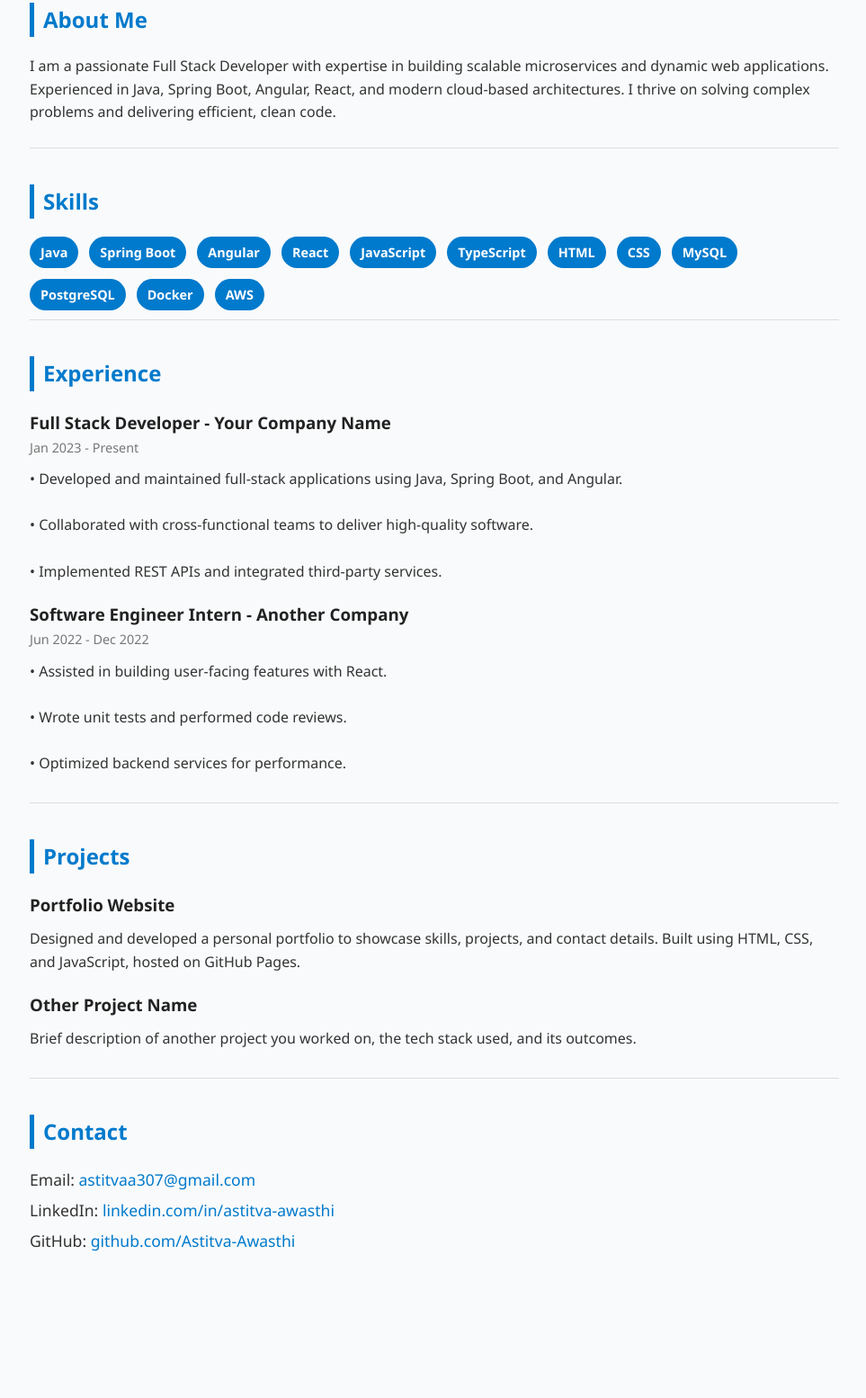
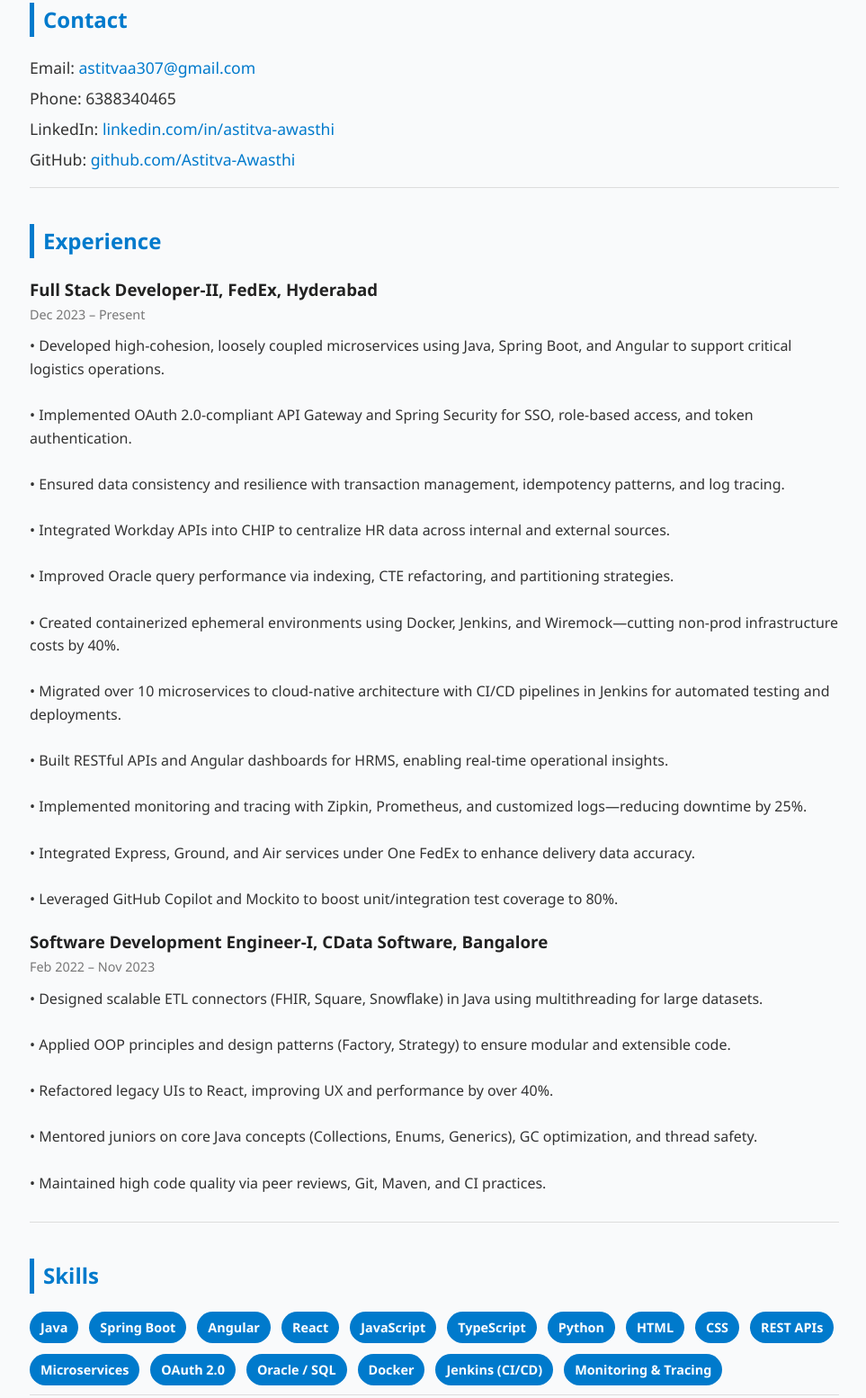
Before and after one commit to Astitva-Awasthi/Astitva-Awasthi.github.io, a plain HTML site: page index.html in a window 1280 px wide. Shown: the part 302-1856 px from the top of the page at 90% size, without its empty margins (157-1120 px from the left). Before the commit the page ends 1771 px from the top, so only its background shows below. Drawn offline with Linux system fonts and the light colour scheme.

Commit message:
Updated portfolio website

```diff
--- a/index.html
+++ b/index.html
@@ -3,113 +3,32 @@
 <head>
   <meta charset="UTF-8" />
   <meta name="viewport" content="width=device-width, initial-scale=1" />
-    <title>Astitva Awasthi - Full Stack Developer</title>
+  <title>Astitva Awasthi – Full Stack Developer</title>
   <style>
-        body {
-            margin: 0;
-            font-family: 'Segoe UI', Tahoma, Geneva, Verdana, sans-serif;
-            background: #f9fafb;
-            color: #333;
-            line-height: 1.6;
-        }
-        a {
-            color: #007acc;
-            text-decoration: none;
-        }
-        a:hover {
-            text-decoration: underline;
-        }
-        .container {
-            max-width: 900px;
-            margin: auto;
-            padding: 20px;
-        }
-        header {
-            text-align: center;
-            padding: 40px 20px 20px 20px;
-        }
-        header img {
-            width: 140px;
-            height: 140px;
-            border-radius: 50%;
-            box-shadow: 0 3px 15px rgba(0,0,0,0.1);
-            margin-bottom: 16px;
-        }
-        header h1 {
-            margin: 0;
-            font-size: 2.8rem;
-            color: #222;
-        }
-        header p {
-            font-size: 1.2rem;
-            margin: 5px 0 10px;
-            color: #555;
-        }
-        .social-links a {
-            margin: 0 10px;
-            font-weight: bold;
-        }
-        section {
-            margin: 40px 0;
-            padding-bottom: 10px;
-            border-bottom: 1px solid #ddd;
-        }
-        section:last-child {
-            border: none;
-        }
-        section h2 {
-            border-left: 5px solid #007acc;
-            padding-left: 10px;
-            margin-bottom: 20px;
-            color: #007acc;
-        }
-        ul {
-            list-style-type: none;
-            padding-left: 0;
-        }
-        ul li {
-            margin-bottom: 10px;
-        }
-        .skills-list {
-            display: flex;
-            flex-wrap: wrap;
-            gap: 12px;
-        }
-        .skills-list div {
-            background: #007acc;
-            color: white;
-            padding: 6px 12px;
-            border-radius: 20px;
-            font-weight: 600;
-            font-size: 0.9rem;
-        }
-        .item {
-            margin-bottom: 20px;
-        }
-        .item h3 {
-            margin: 0;
-            color: #222;
-        }
-        .item .date {
-            font-size: 0.9rem;
-            color: #777;
-        }
-        .item p {
-            margin: 10px 0 0 0;
-            white-space: pre-line;
-        }
-        .contact-info {
-            font-size: 1.1rem;
-            margin-top: 10px;
-        }
-        .contact-info span {
-            display: block;
-            margin: 6px 0;
-        }
+    /* Keeping your original styling here… */
+    body { margin:0; font-family: 'Segoe UI', Tahoma, Geneva, Verdana, sans-serif; background:#f9fafb; color:#333; line-height:1.6; }
+    a { color:#007acc; text-decoration:none; }
+    a:hover { text-decoration:underline; }
+    .container { max-width:900px; margin:auto; padding:20px; }
+    header { text-align:center; padding:40px 20px 20px; }
+    header img { width:140px; height:140px; border-radius:50%; box-shadow:0 3px 15px rgba(0,0,0,0.1); margin-bottom:16px; }
+    header h1 { margin:0; font-size:2.8rem; color:#222; }
+    header p { font-size:1.2rem; margin:5px 0 10px; color:#555; }
+    .social-links a { margin: 0 10px; font-weight:bold; }
+    section { margin:40px 0; padding-bottom:10px; border-bottom:1px solid #ddd; }
+    section:last-child { border:none; }
+    section h2 { border-left:5px solid #007acc; padding-left:10px; margin-bottom:20px; color:#007acc; }
+    .skills-list { display:flex; flex-wrap:wrap; gap:12px; }
+    .skills-list div { background:#007acc; color:white; padding:6px 12px; border-radius:20px; font-weight:600; font-size:0.9rem; }
+    .item { margin-bottom:20px; }
+    .item h3 { margin:0; color:#222; }
+    .item .date { font-size:0.9rem; color:#777; }
+    .item p { margin:10px 0 0; white-space:pre-line; }
+    .contact-info { font-size:1.1rem; margin-top:10px; }
+    .contact-info span { display:block; margin:6px 0; }
   </style>
 </head>
 <body>
-
   <div class="container">
     <header>
       <img src="PIC.jpg" alt="Astitva Awasthi portrait" />
@@ -122,68 +41,56 @@
       </div>
     </header>
 
-        <section id="about">
-            <h2>About Me</h2>
-            <p>I am a passionate Full Stack Developer with expertise in building scalable microservices and dynamic web applications. Experienced in Java, Spring Boot, Angular, React, and modern cloud-based architectures. I thrive on solving complex problems and delivering efficient, clean code.</p>
-        </section>
-
-        <section id="skills">
-            <h2>Skills</h2>
-            <div class="skills-list">
-                <div>Java</div>
-                <div>Spring Boot</div>
-                <div>Angular</div>
-                <div>React</div>
-                <div>JavaScript</div>
-                <div>TypeScript</div>
-                <div>HTML</div>
-                <div>CSS</div>
-                <div>MySQL</div>
-                <div>PostgreSQL</div>
-                <div>Docker</div>
-                <div>AWS</div>
+    <section id="contact">
+      <h2>Contact</h2>
+      <div class="contact-info">
+        <span>Email: <a href="mailto:astitvaa307@gmail.com">astitvaa307@gmail.com</a></span>
+        <span>Phone: 6388340465</span>
+        <span>LinkedIn: <a href="https://linkedin.com/in/astitva-awasthi" target="_blank">linkedin.com/in/astitva-awasthi</a></span>
+        <span>GitHub: <a href="https://github.com/Astitva-Awasthi" target="_blank">github.com/Astitva-Awasthi</a></span>
       </div>
     </section>
 
     <section id="experience">
       <h2>Experience</h2>
       <div class="item">
-                <h3>Full Stack Developer - Your Company Name</h3>
-                <span class="date">Jan 2023 - Present</span>
-                <p>• Developed and maintained full-stack applications using Java, Spring Boot, and Angular.<br>
-                   • Collaborated with cross-functional teams to deliver high-quality software.<br>
-                   • Implemented REST APIs and integrated third-party services.</p>
+        <h3>Full Stack Developer-II, FedEx, Hyderabad</h3>
+        <span class="date">Dec 2023 – Present</span>
+        <p>• Developed high-cohesion, loosely coupled microservices using Java, Spring Boot, and Angular to support critical logistics operations.<br>
+           • Implemented OAuth 2.0-compliant API Gateway and Spring Security for SSO, role-based access, and token authentication.<br>
+           • Ensured data consistency and resilience with transaction management, idempotency patterns, and log tracing.<br>
+           • Integrated Workday APIs into CHIP to centralize HR data across internal and external sources.<br>
+           • Improved Oracle query performance via indexing, CTE refactoring, and partitioning strategies.<br>
+           • Created containerized ephemeral environments using Docker, Jenkins, and Wiremock—cutting non-prod infrastructure costs by 40%.<br>
+           • Migrated over 10 microservices to cloud-native architecture with CI/CD pipelines in Jenkins for automated testing and deployments.<br>
+           • Built RESTful APIs and Angular dashboards for HRMS, enabling real-time operational insights.<br>
+           • Implemented monitoring and tracing with Zipkin, Prometheus, and customized logs—reducing downtime by 25%.<br>
+           • Integrated Express, Ground, and Air services under One FedEx to enhance delivery data accuracy.<br>
+           • Leveraged GitHub Copilot and Mockito to boost unit/integration test coverage to 80%.</p>
       </div>
       <div class="item">
-                <h3>Software Engineer Intern - Another Company</h3>
-                <span class="date">Jun 2022 - Dec 2022</span>
-                <p>• Assisted in building user-facing features with React.<br>
-                   • Wrote unit tests and performed code reviews.<br>
-                   • Optimized backend services for performance.</p>
+        <h3>Software Development Engineer-I, CData Software, Bangalore</h3>
+        <span class="date">Feb 2022 – Nov 2023</span>
+        <p>• Designed scalable ETL connectors (FHIR, Square, Snowflake) in Java using multithreading for large datasets.<br>
+           • Applied OOP principles and design patterns (Factory, Strategy) to ensure modular and extensible code.<br>
+           • Refactored legacy UIs to React, improving UX and performance by over 40%.<br>
+           • Mentored juniors on core Java concepts (Collections, Enums, Generics), GC optimization, and thread safety.<br>
+           • Maintained high code quality via peer reviews, Git, Maven, and CI practices.</p>
       </div>
     </section>
 
-        <section id="projects">
-            <h2>Projects</h2>
-            <div class="item">
-                <h3>Portfolio Website</h3>
-                <p>Designed and developed a personal portfolio to showcase skills, projects, and contact details. Built using HTML, CSS, and JavaScript, hosted on GitHub Pages.</p>
-            </div>
-            <div class="item">
-                <h3>Other Project Name</h3>
-                <p>Brief description of another project you worked on, the tech stack used, and its outcomes.</p>
+    <section id="skills">
+      <h2>Skills</h2>
+      <div class="skills-list">
+        <div>Java</div><div>Spring Boot</div><div>Angular</div><div>React</div>
+        <div>JavaScript</div><div>TypeScript</div><div>Python</div><div>HTML</div><div>CSS</div>
+        <div>REST APIs</div><div>Microservices</div><div>OAuth 2.0</div>
+        <div>Oracle / SQL</div><div>Docker</div><div>Jenkins (CI/CD)</div><div>Monitoring & Tracing</div>
       </div>
     </section>
 
-        <section id="contact">
-            <h2>Contact</h2>
-            <div class="contact-info">
-                <span>Email: <a href="mailto:astitvaa307@gmail.com">astitvaa307@gmail.com</a></span>
-                <span>LinkedIn: <a href="https://linkedin.com/in/astitva-awasthi" target="_blank">linkedin.com/in/astitva-awasthi</a></span>
-                <span>GitHub: <a href="https://github.com/Astitva-Awasthi" target="_blank">github.com/Astitva-Awasthi</a></span>
+    <Certifications>
+
   </div>
-        </section>
-    </div>
-
 </body>
 </html>
```
Lines whose indentation alone changed are shown as unchanged.
